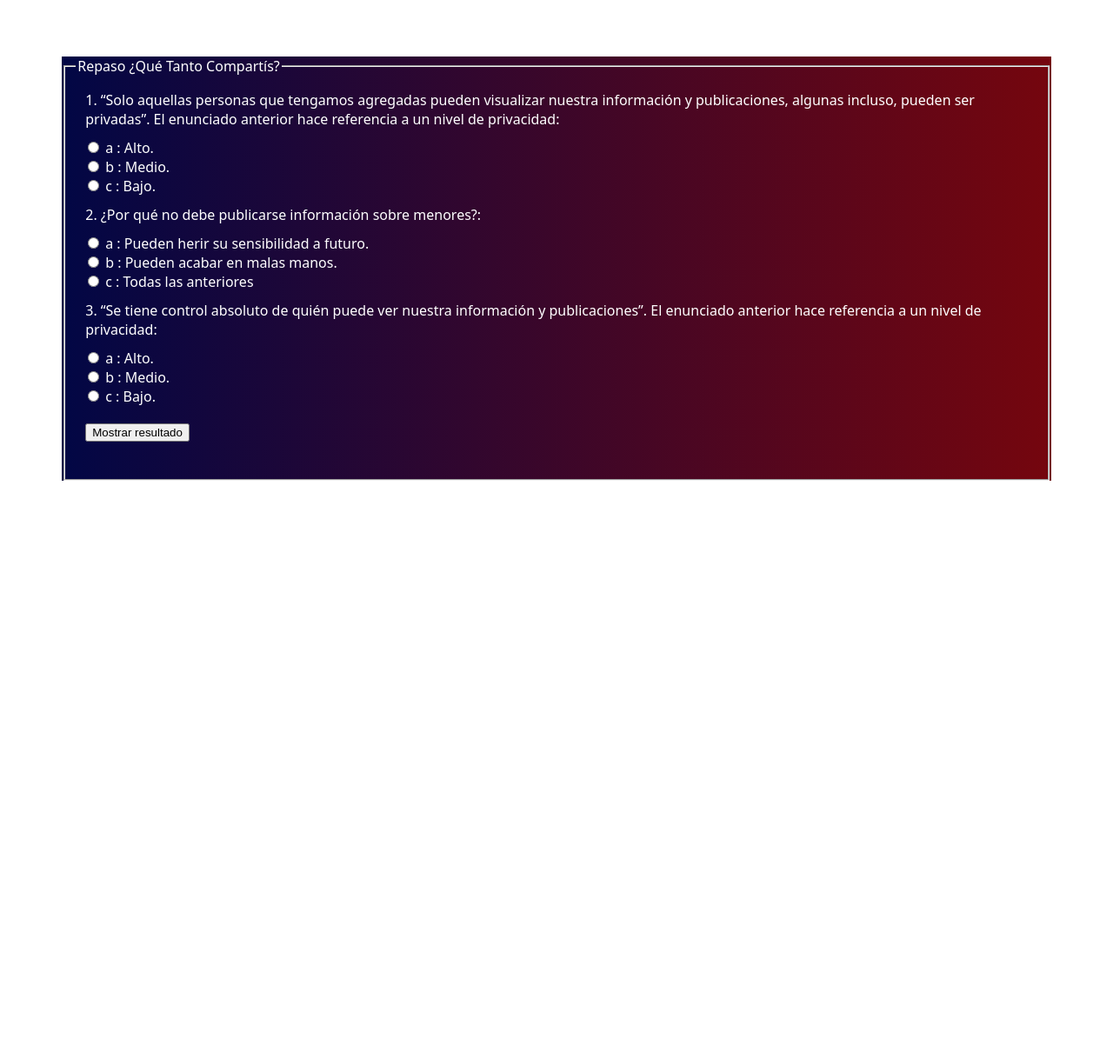
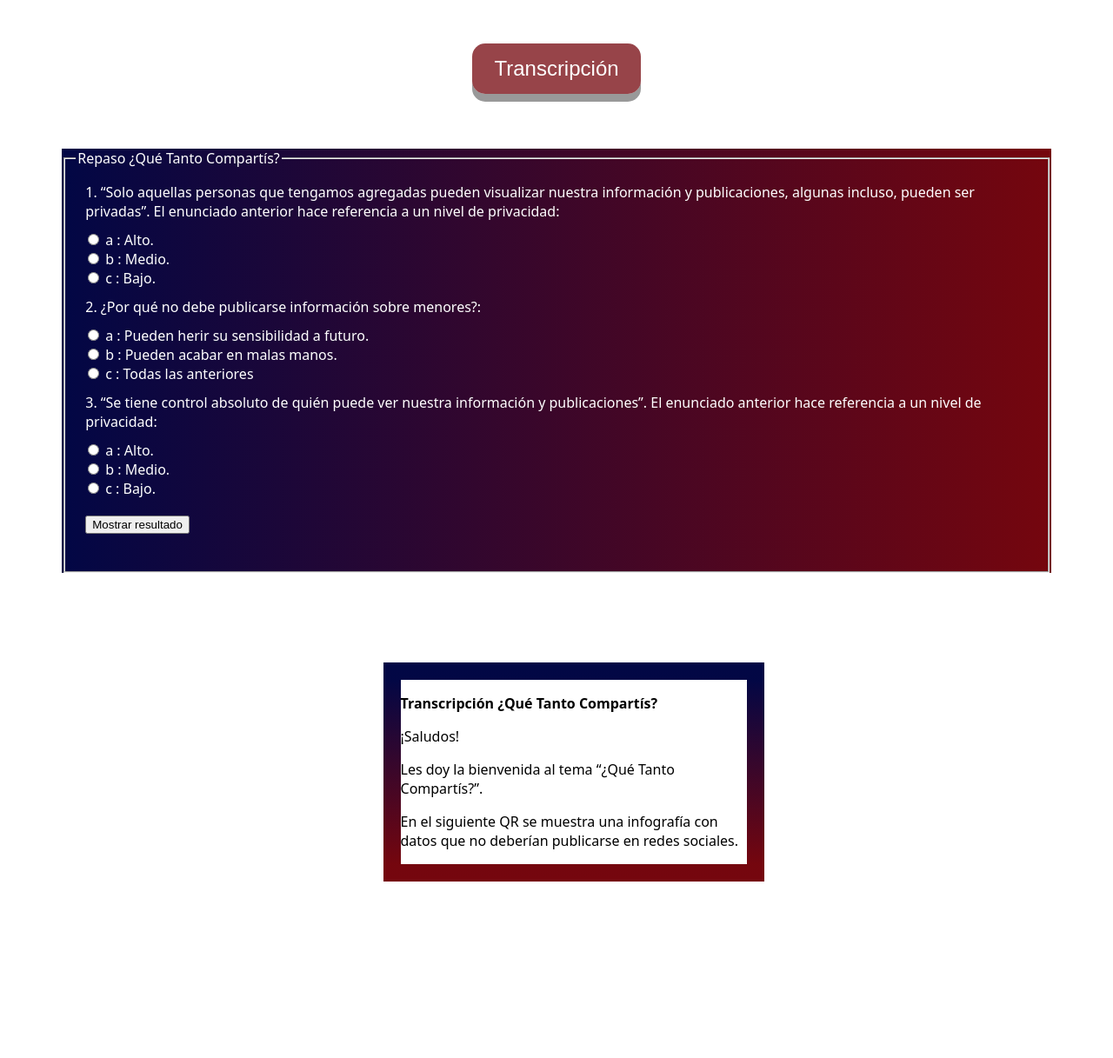
Before and after one commit to APaolaMM/how-much-do-you-share, a plain HTML site: page index.html in a window 1280 px wide. Shown: the part 490-1707 px from the top of the page at 87% size. Before the commit the page ends 1114 px from the top, so only its background shows below. Drawn offline with Linux system fonts and the light colour scheme.

Commit message:
Update index.html

```diff
--- a/index.html
+++ b/index.html
@@ -15,6 +15,8 @@
 		<source src="Módulo 5_ How much do you share .mp4" type="video/mp4" />
 	</video>
 </div>
+	<!-- Botón de transcripción -->
+	<a href="#script"><button class="botontranscripcion">Transcripción</button></a>
 	<!-- Preguntas -->
     <div class="preguntasportema">
 <fieldset>
@@ -167,5 +169,17 @@
        </div>
 
 </fieldset>
+	<!-- Transcripción -->
+	<a name="script">
+	<div class ="transcription">
+		<p dir="ltr"><strong>Transcripci&oacute;n &iquest;Qu&eacute; Tanto Compart&iacute;s?</strong></p>
+
+<p dir="ltr">&iexcl;Saludos!</p>
+
+<p dir="ltr">Les doy la bienvenida al tema &ldquo;&iquest;Qu&eacute; Tanto Compart&iacute;s?&rdquo;.</p>
+
+<p dir="ltr">En el siguiente QR se muestra una infograf&iacute;a con datos que no deber&iacute;an publicarse en redes sociales.</p>
+</div>
+</a>
 </body>
 </html>
```
